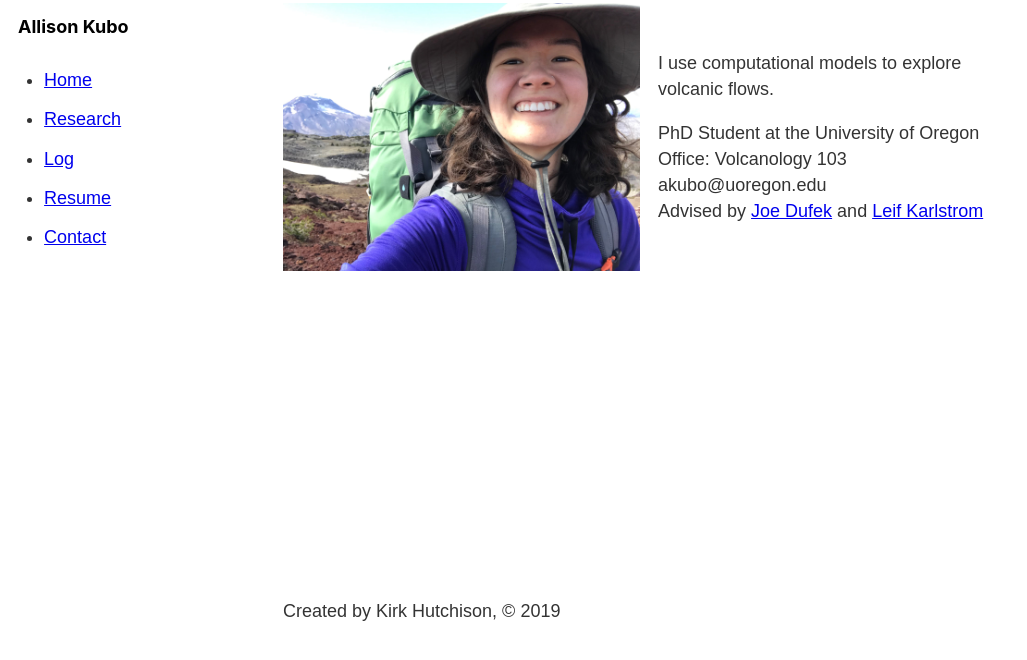
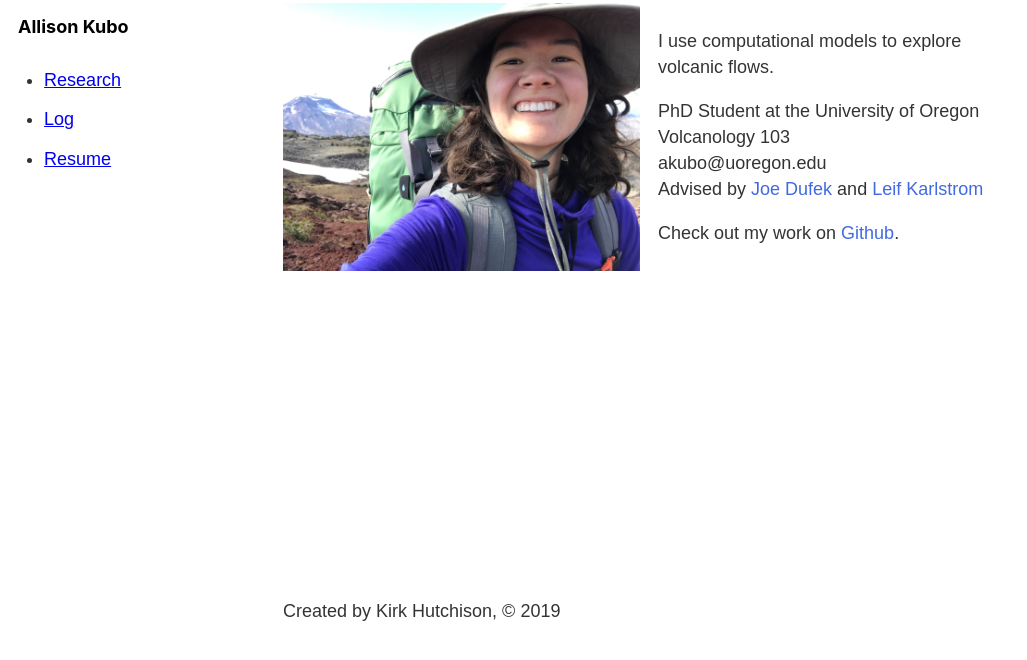
Before and after one commit to aikubo/aikubo.github.io, a Gatsby site: page / in a window 1280 px wide. Shown: the part 132-792 px from the top of the page, without its empty margins (0-1027 px from the left). Built offline with nearby package versions, Linux system fonts and the light colour scheme; Gatsby itself is replaced by a stand-in of ours.

Commit message:
recent changes

```diff
--- a/gatsby-config.js
+++ b/gatsby-config.js
@@ -25,7 +25,8 @@ module.exports = {
               maxWidth: 750,
               linkImagesToOriginal: false
             }
-          }
+          },
+          `gatsby-remark-copy-linked-files`
         ]
       }
     }
--- a/package.json
+++ b/package.json
@@ -19,6 +19,7 @@
     "gatsby-image": "^2.2.27",
     "gatsby-plugin-sass": "^2.1.17",
     "gatsby-plugin-sharp": "^2.2.29",
+    "gatsby-remark-copy-linked-files": "^2.1.28",
     "gatsby-remark-images": "^3.1.25",
     "gatsby-remark-relative-images": "^0.2.3",
     "gatsby-source-filesystem": "^2.1.28",
--- a/src/components/sidebar.js
+++ b/src/components/sidebar.js
@@ -26,11 +26,6 @@ const Sidebar = () => {
             <nav>
                 <ul className={sidebarStyles.navList}>
                     <li>
-                        <Link className={sidebarStyles.navItem} activeClassName={sidebarStyles.activeNavItem} to='/'>
-                            Home
-                        </Link>
-                    </li>
-                    <li>
                         <Link className={sidebarStyles.navItem} activeClassName={sidebarStyles.activeNavItem} to='/research'>
                             Research
                         </Link>
@@ -45,11 +40,6 @@ const Sidebar = () => {
                             Resume
                         </Link>
                     </li>
-                    <li>
-                        <Link className={sidebarStyles.navItem} activeClassName={sidebarStyles.activeNavItem} to='/contact'>
-                            Contact
-                        </Link>
-                    </li>
                 </ul>
             </nav>
         </header>
--- a/src/pages/index.js
+++ b/src/pages/index.js
@@ -23,9 +23,10 @@ const IndexPage = () => {
                 <div className={indexStyles.content}>
                   <p className={indexStyles.tagline}>I use computational models to explore volcanic flows.</p>
                   <p>PhD Student at the University of Oregon</p>
-                  <p>Office: Volcanology 103</p>
+                  <p>Volcanology 103</p>
                   <p>akubo@uoregon.edu</p>
-                  <p>Advised by <a href="https://pages.uoregon.edu/jdufek/">Joe Dufek</a> and <a href="https://pages.uoregon.edu/leif/">Leif Karlstrom</a></p>
+                  <p>Advised by <a href="https://pages.uoregon.edu/jdufek/" target="_blank" rel="noopener noreferrer">Joe Dufek</a> and <a href="https://pages.uoregon.edu/leif/" target="_blank" rel="noopener noreferrer">Leif Karlstrom</a></p>
+                  <p className={indexStyles.github}>Check out my work on <a href="https://github.com/aikubo" target="_blank" rel="noopener noreferrer">Github</a>.</p>
                 </div>
             </div>
         </Layout>
--- a/src/pages/index.module.scss
+++ b/src/pages/index.module.scss
@@ -3,7 +3,6 @@
     align-items: center;
     flex-grow: 1;
     padding-top: 6.5rem;
-
 }
 
 .container p {
@@ -20,8 +19,17 @@
     margin: 0rem;
 }
 
+.content p a {
+    text-decoration: none;
+    color: #4169E1;
+}
+
 .container .tagline {
     margin-bottom: 1rem;
+}
+
+.container .github {
+    margin-top: 1rem;
 }
 
 .picture {
--- a/src/research/sample.md
+++ b/src/research/sample/sample.md
@@ -2,7 +2,10 @@
 title: "Sample Research Item"
 advisor: "Sweet Luna"
 sourcetype: "research"
+imagePath: "src/research/sample"
 ---
+
+![sim4](./sample/sim4.gif)
 
 This is a sample research post.
 
--- a/src/templates/research.js
+++ b/src/templates/research.js
@@ -8,6 +8,7 @@ export const query = graphql`
             frontmatter {
                 title
                 advisor
+                imagePath
             }
             html
         }
```
Also changed, not shown: src/pages/contact.js (deleted, +0 -17 lines), src/research/sample/sim4.gif (added), 1 other file.
